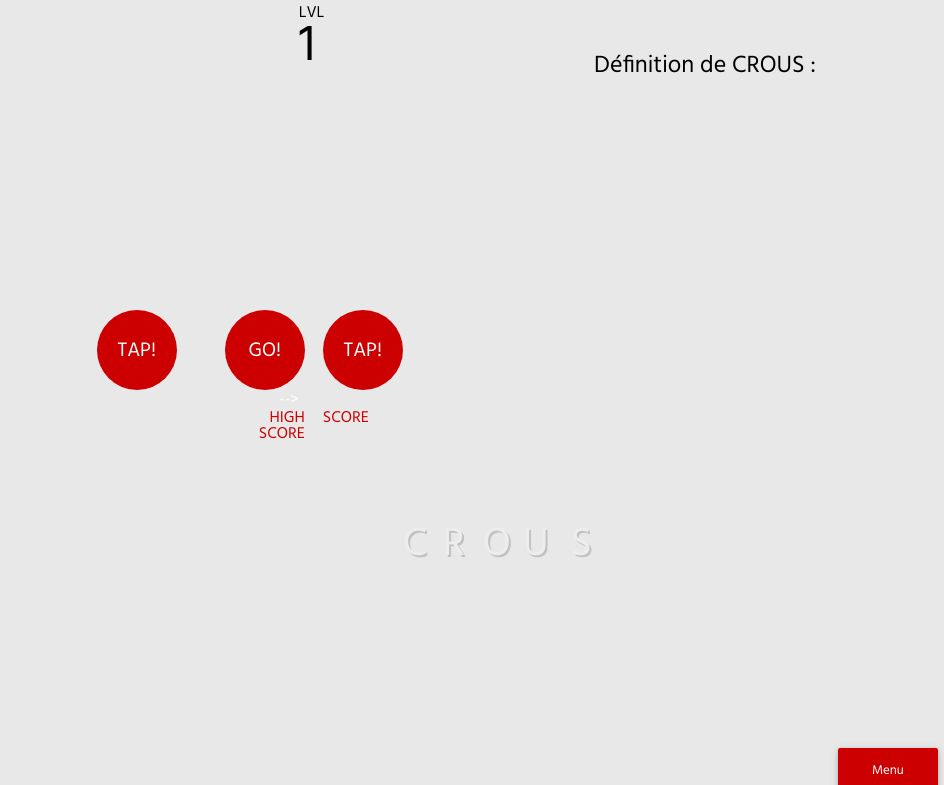
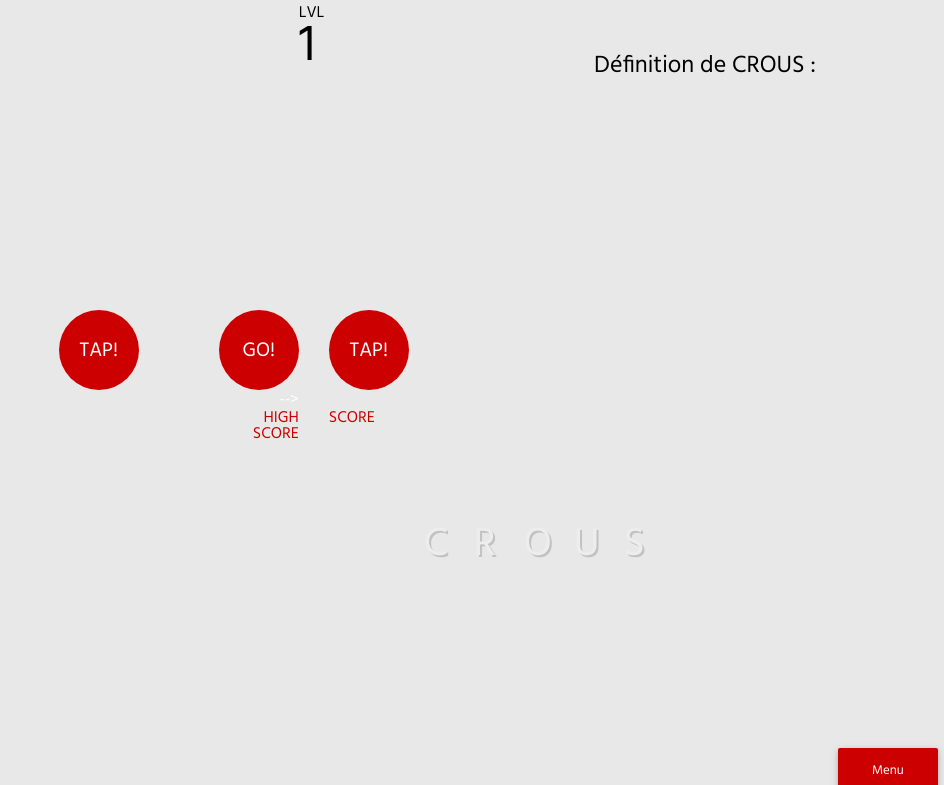
Before and after one commit to PinballCrous/CrousPinball, a PHP site: page /viande-direct/lvl/lvl1.php in a window 1280 px wide. Shown: the top 785 px of the page, without its empty margins (336-1280 px from the left). Run offline with PHP 8.4, Linux system fonts and the light colour scheme; data comes from the database, SQL or seed files in the repository; some libraries are stand-ins or nearby versions; some web fonts are replaced.

Commit message:
vrai correction du css

```diff
--- a/css/style.css
+++ b/css/style.css
@@ -61,12 +61,12 @@ body {
 }
 
 .current-score {
-	left: 3vh;
+	left: 30px;
 }
 
 .high-score {
 	text-align: right;
-	right: 3vh;
+	right: 30px;
 }
 
 .trigger {
@@ -95,11 +95,11 @@ body {
 }
 
 .left-trigger {
-	left: 3vh;
+	left: 30px;
 }
 
 .right-trigger {
-	right: 19vh;
+	right: 190px;
 }
 
 canvas {
@@ -120,23 +120,23 @@ canvas {
 }
 
 #c{
-	left: 13vh;
+	left: 125px;
 }
 
 #r{
-	left: 18vh;
+	left: 175px;
 }
 
 #o{
-	left: 23vh;
+	left: 225px;
 }
 
 #u{
-	left: 28vh;
+	left: 275px;
 }
 
 #s{
-	left: 34vh;
+	left: 325px;
 }
 
 #levelDisplay {
@@ -226,7 +226,7 @@ canvas {
 }
 
 .lancer{
-	right: 3vh;
+	right: 30px;
 	position: absolute;
 	bottom: 1vh;
 	-webkit-appearance: none;
```
